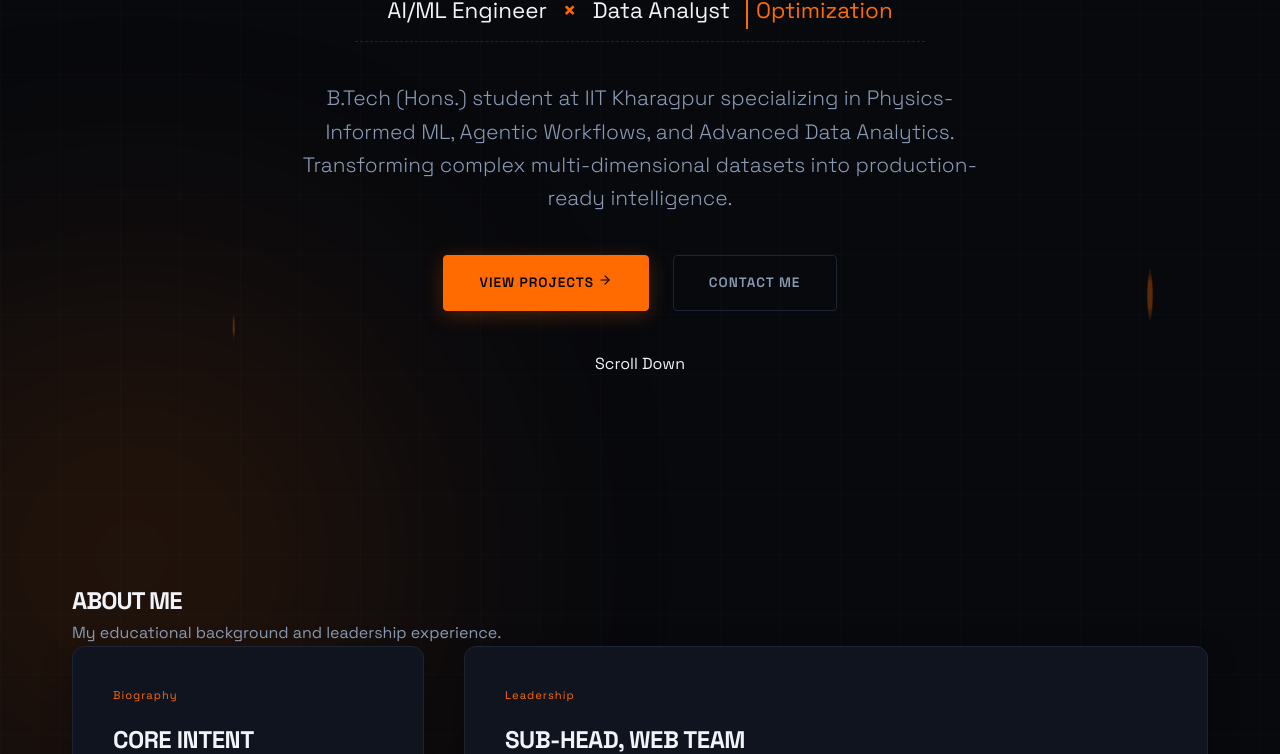
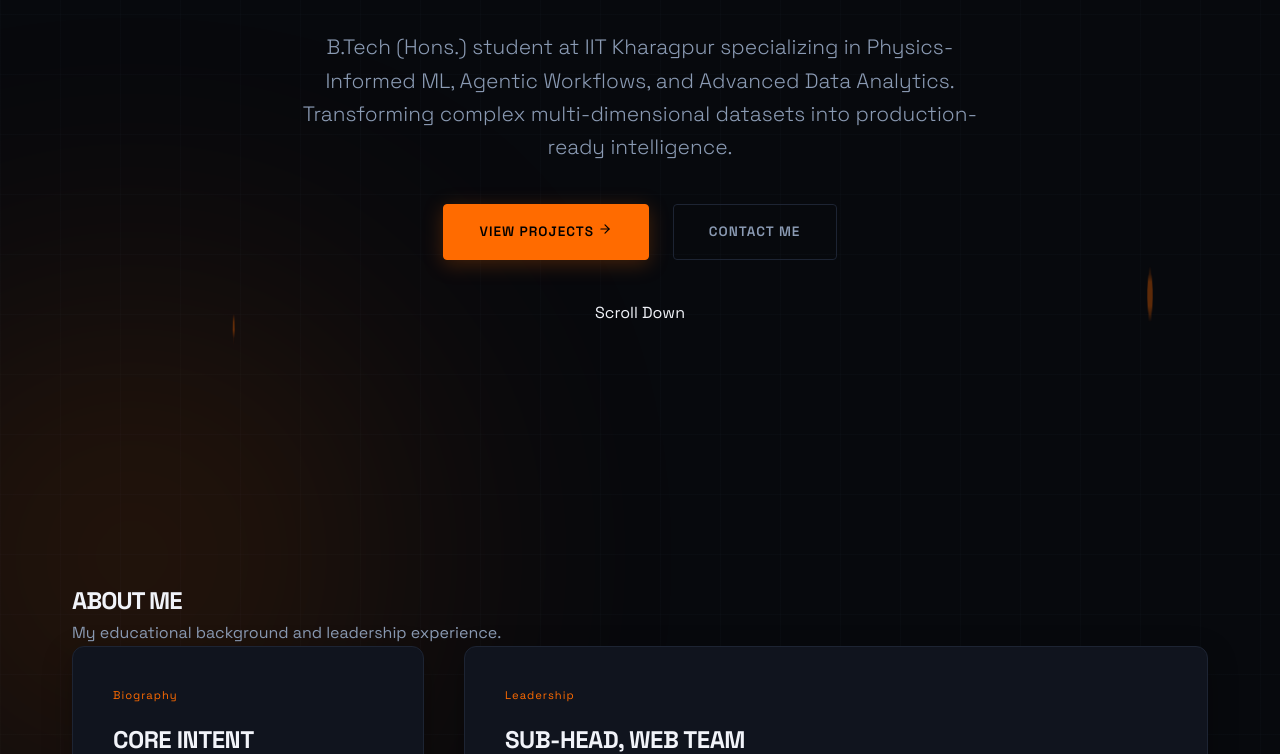
Before and after one commit to Kharshith9999/Portfolio-Website, a plain HTML site: page index.html in a window 1280 px wide. Shown: the part 346-1100 px from the top of the page. Drawn offline with Linux system fonts and the light colour scheme.

Commit message:
style: remove equation container from hero section

```diff
--- a/index.html
+++ b/index.html
@@ -65,14 +65,6 @@
         <h1 class="hero-title">
           KONETI HARSHITH
         </h1>
-
-        <!-- Stylized headline equation/blueprint -->
-        <div class="equation-container">
-          <span class="eq-term">AI/ML Engineer</span>
-          <span class="eq-operator">×</span>
-          <span class="eq-term">Data Analyst</span>
-          <span class="eq-result">Optimization</span>
-        </div>
 
         <p class="hero-subtitle">
           B.Tech (Hons.) student at IIT Kharagpur specializing in Physics-Informed ML, Agentic Workflows, and Advanced Data Analytics. Transforming complex multi-dimensional datasets into production-ready intelligence.
```
